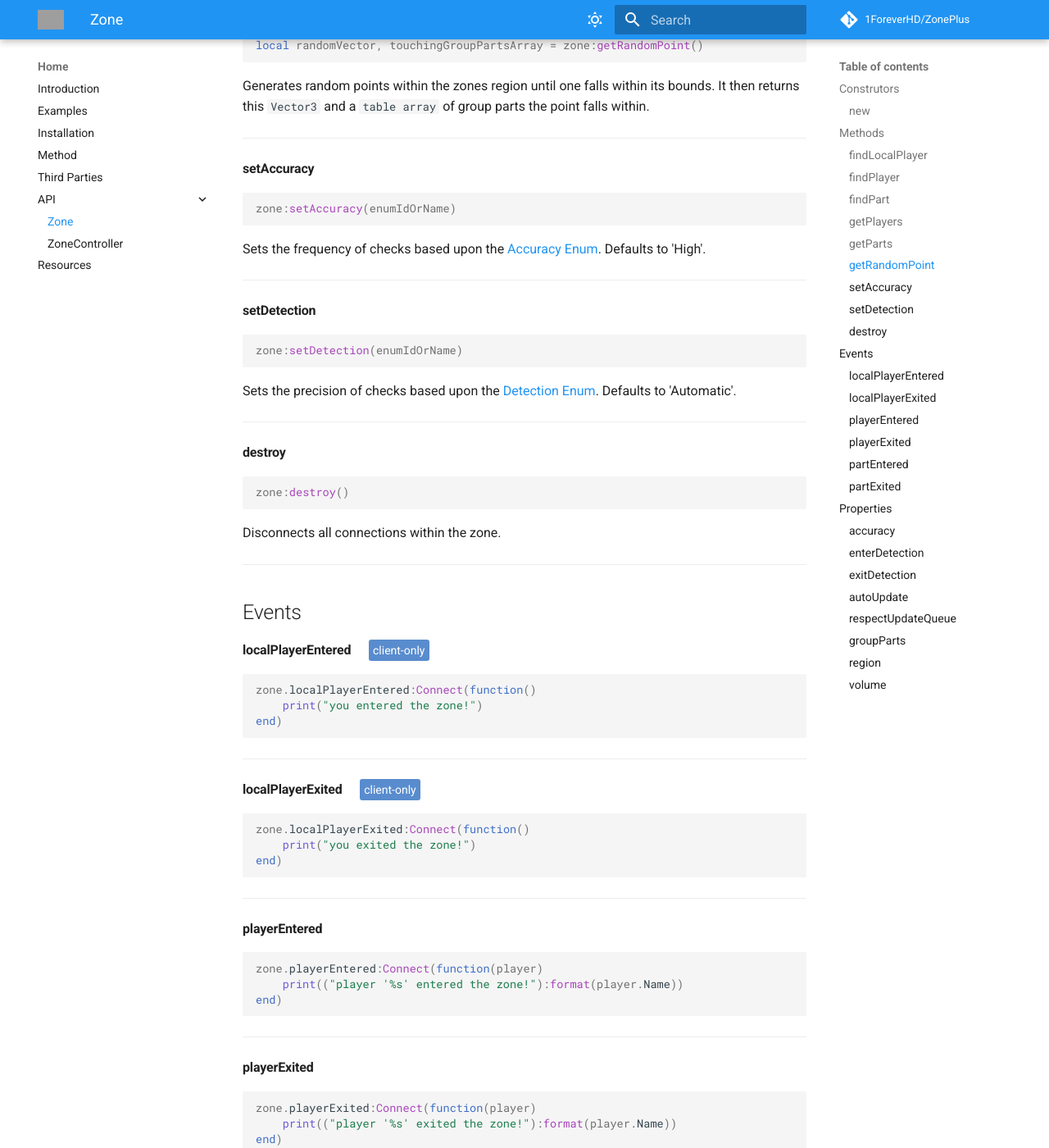
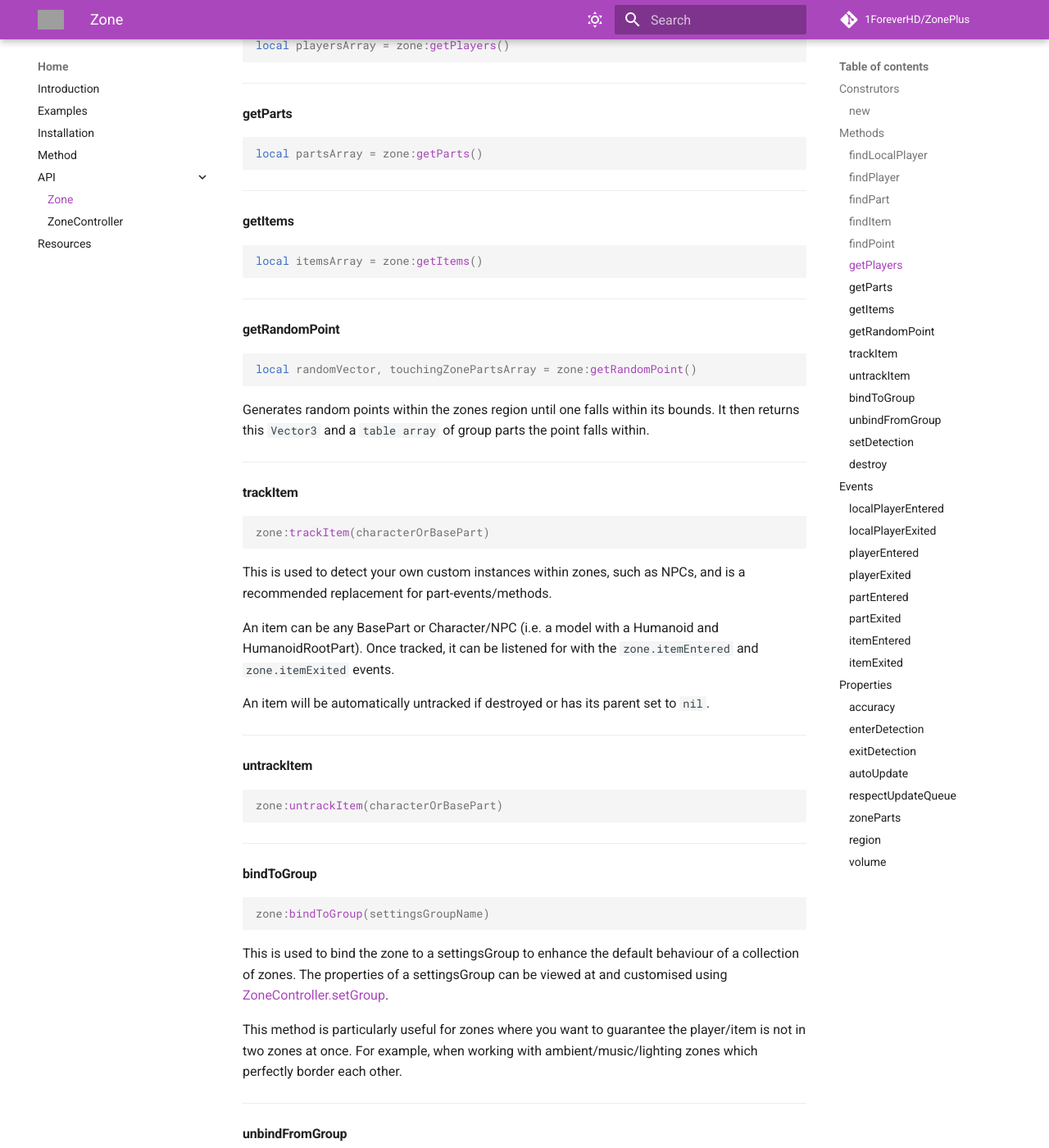
Before and after one commit to 1ForeverHD/ZonePlus, an MkDocs documentation site: the page built from docs/api/zone.md, in a window 1280 px wide and 1400 px high, scrolled down 1234 px. Shown: the whole window at 82% size. Built offline with MkDocs 1.6.1 and Material for MkDocs 9.7.7, drawn with Linux system fonts in a browser that asks for light colours; comment, search, counter and statistics services are not loaded; some of the changed text lies outside the part shown; grey boxes are pictures that could not be loaded.

Commit message:
Completed settingsGroups and made additional improvements

````diff
--- a/docs/api/zone.md
+++ b/docs/api/zone.md
@@ -2,6 +2,8 @@
 [Detection Enum]: https://github.com/1ForeverHD/ZonePlus/blob/main/src/Zone/Enum/Detection.lua
 [setAccuracy]: https://1foreverhd.github.io/ZonePlus/api/zone/#setaccuracy
 [setDetection]: https://1foreverhd.github.io/ZonePlus/api/zone/#setdetection
+[icon:trackItem]: https://1foreverhd.github.io/ZonePlus/api/zone/#trackitem
+[ZoneController.setGroup]: https://1foreverhd.github.io/ZonePlus/api/zone/#setgroup
 
 ## Construtors
 
@@ -31,7 +33,19 @@ local isWithinZoneBool = zone:findPlayer(player)
 ----
 #### findPart
 ```lua
-local isWithinZoneBool = zone:findPart(basePart)
+local isWithinZoneBool, touchingZoneParts = zone:findPart(basePart)
+```
+
+----
+#### findItem
+```lua
+local isWithinZoneBool, touchingZoneParts = zone:findItem(basePartOrCharacter)
+```
+
+----
+#### findPoint
+```lua
+local isWithinZoneBool, touchingZoneParts = zone:findPoint(position)
 ```
 
 ----
@@ -47,18 +61,51 @@ local partsArray = zone:getParts()
 ```
 
 ----
+#### getItems
+```lua
+local itemsArray = zone:getItems()
+```
+
+----
 #### getRandomPoint
 ```lua
-local randomVector, touchingGroupPartsArray = zone:getRandomPoint()
+local randomVector, touchingZonePartsArray = zone:getRandomPoint()
 ```
 Generates random points within the zones region until one falls within its bounds. It then returns this ``Vector3`` and a ``table array`` of group parts the point falls within.
 
 ----
-#### setAccuracy
+#### trackItem
 ```lua
-zone:setAccuracy(enumIdOrName)
+zone:trackItem(characterOrBasePart)
 ```
-Sets the frequency of checks based upon the [Accuracy Enum]. Defaults to 'High'.
+This is used to detect your own custom instances within zones, such as NPCs, and is a recommended replacement for part-events/methods.
+
+An item can be any BasePart or Character/NPC (i.e. a model with a Humanoid and HumanoidRootPart). Once tracked, it can be listened for with the ``zone.itemEntered`` and ``zone.itemExited`` events.
+
+An item will be automatically untracked if destroyed or has its parent set to ``nil``.
+
+
+----
+#### untrackItem
+```lua
+zone:untrackItem(characterOrBasePart)
+```
+
+----
+#### bindToGroup
+```lua
+zone:bindToGroup(settingsGroupName)
+```
+This is used to bind the zone to a settingsGroup to enhance the default behaviour of a collection of zones. The properties of a settingsGroup can be viewed at and customised using [ZoneController.setGroup].
+
+This method is particularly useful for zones where you want to guarantee the player/item is not in two zones at once. For example, when working with ambient/music/lighting zones which perfectly border each other.
+
+
+----
+#### unbindFromGroup
+```lua
+zone:bindToGroup(settingsGroupName)
+```
 
 ----
 #### setDetection
@@ -121,7 +168,7 @@ end)
 ```
 
 !!! info
-    This event works only for unanchored parts
+    This event works only for unanchored parts and may interfere with the parts CanCollide property. It's recommended to use itemEntered instead where possible which is more optimal and overcomes these problems.
 
 ----
 #### partExited
@@ -132,7 +179,27 @@ end)
 ```
 
 !!! info
-    This event works only for unanchored parts
+    This event works only for unanchored parts and may interfere with the parts CanCollide property. It's recommended to use itemExited instead where possible which is more optimal and overcomes these problems.
+
+----
+#### itemEntered
+```lua
+zone.itemEntered:Connect(function(item)
+    print(("item '%s' entered the zone!"):format(item.Name))
+end)
+```
+See [icon:trackItem] for further details on items.
+
+
+----
+#### itemExited
+```lua
+zone.itemExited:Connect(function(item)
+    print(("item '%s' exited the zone!"):format(item.Name))
+end)
+```
+See [icon:trackItem] for further details on items.
+
 
 ----
 
@@ -192,10 +259,10 @@ local bool = zone.respectUpdateQueue --[default: 'true']
 When ``true``, will prevent the internal ``_update()`` from being called multiple times within a 0.1 second period.
 
 ----
-#### groupParts
+#### zoneParts
 {read-only}
 
-An array of baseparts, defined in the ``group`` constructor parameter, that form the zone.
+An array of baseparts, defined in the ``zoneGroup`` constructor parameter, that form the zone.
 
 ----
 #### region
--- a/mkdocs.yml
+++ b/mkdocs.yml
@@ -20,7 +20,7 @@ theme:
     # Light mode
     - media: "(prefers-color-scheme: light)"
       scheme: default
-      primary: blue
+      primary: purple
       accent: blue
       toggle:
         icon: material/weather-sunny
@@ -28,7 +28,7 @@ theme:
     # Dark mode
     - media: "(prefers-color-scheme: dark)"
       scheme: slate
-      primary: blue
+      primary: purple
       accent: blue
       toggle:
         icon: material/weather-night
@@ -63,7 +63,6 @@ nav:
     - Examples: examples.md
     - Installation: installation.md
     - Method: method.md
-    - Third Parties: third_parties.md
     - API:
       - Zone: api/zone.md
       - ZoneController: api/zone_controller.md
````
Also changed, not shown: docs/api/zone_controller.md (+20 -4 lines), docs/changelog.md (+5 -1 lines), docs/examples.md (+5 -0 lines), docs/index.md (+6 -6 lines), docs/third_parties.md (deleted, +0 -24 lines), 6 other files.
